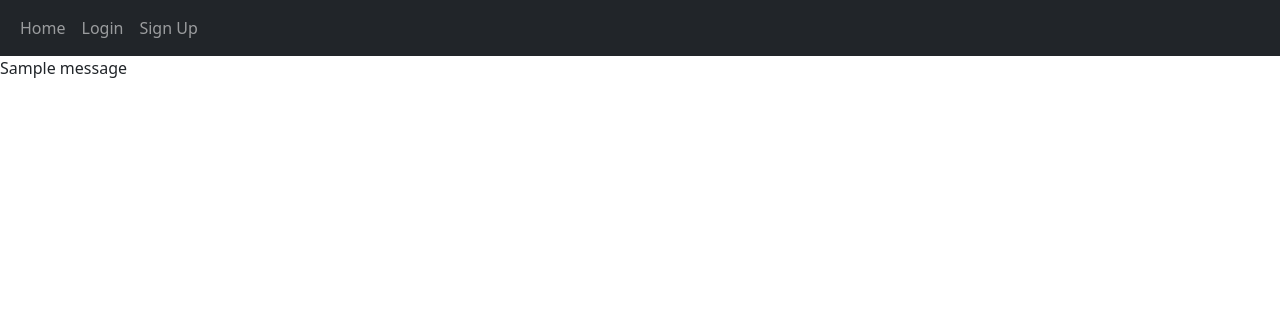
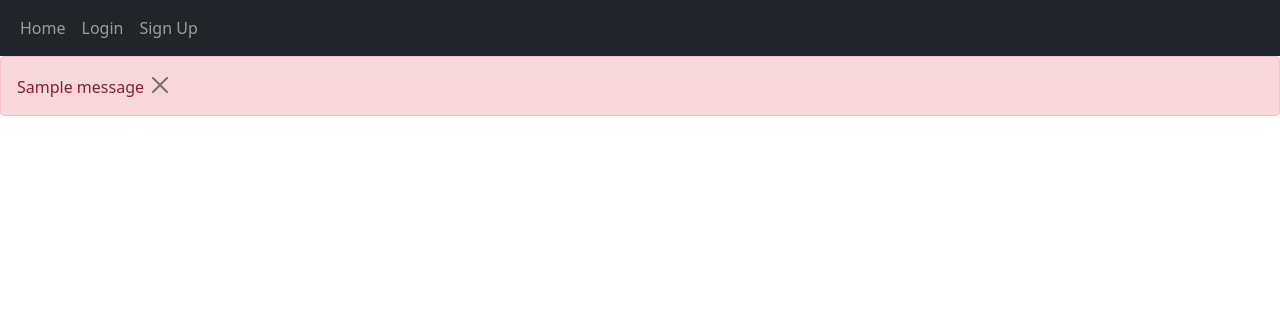
Before and after one commit to verowangari/pitch-post, a Flask app: page / in a window 1280 px wide. Shown: the top 316 px of the page. Run offline with Flask 2, Linux system fonts and the light colour scheme; tables that the repository leaves empty hold one stand-in row (values such as "Sample post"); one stand-in notice (Sample message) is shown.

Commit message:
create boostrap classes  for flash messages

```diff
--- a/website/templates/base.html
+++ b/website/templates/base.html
@@ -32,7 +32,10 @@
 {% with messages = get_flashed_messages(with_categories=True) %}
       {% if messages %}
         {% for category, message in messages %}
-{{message}}
+
+        <div class="alert alert-danger alter-dismissible fade show" role="alert">
+          {{ message }}
+          <button type="button" class="btn-close" data-bs-dismiss="alert"></button>
 {% endfor %}
 {% endif %}
 {% endwith %}
```
